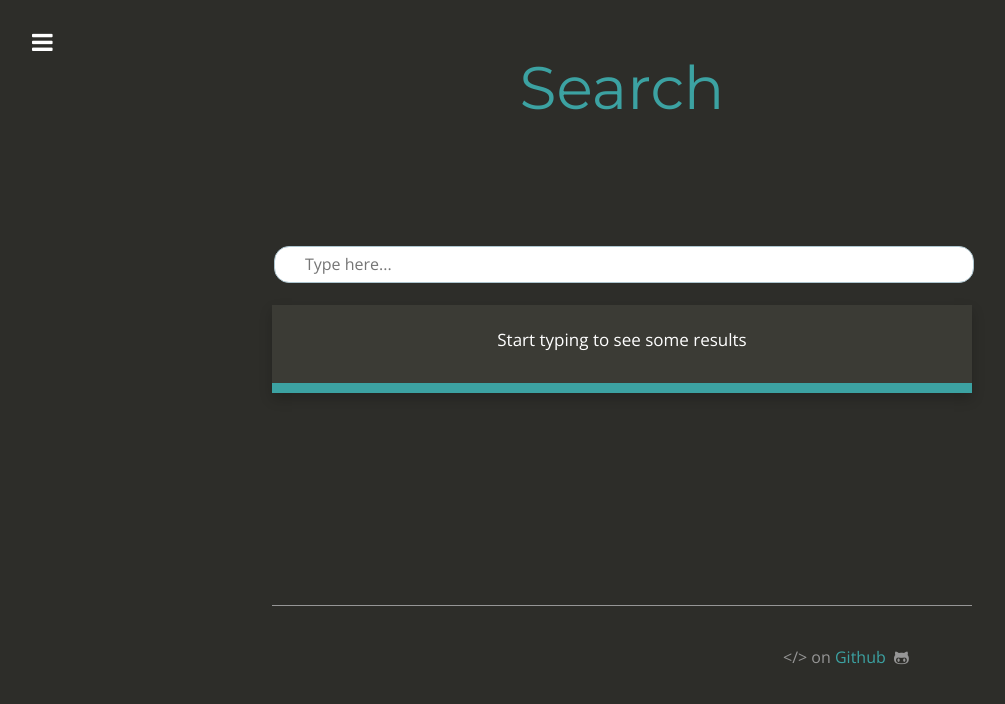
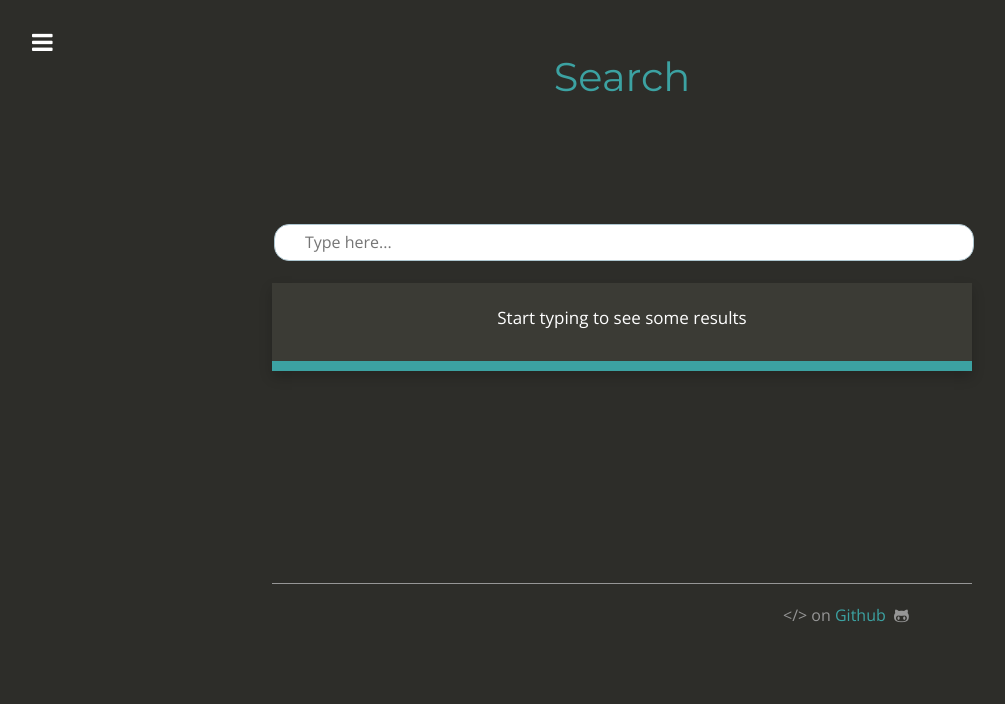
Before and after one commit to AlenaUl/drone-test-2, a Jekyll site: the page built from search.html, in a window 1280 px wide. Shown: the top 704 px of the page, without its empty margins (18-1023 px from the left). Built offline with Jekyll 4.4.1, drawn with Linux system fonts in a browser that asks for light colours; nearby versions of some CDN libraries.

Commit message:
Update style.scss

```diff
--- a/css/style.scss
+++ b/css/style.scss
@@ -263,12 +263,12 @@ ul {
 		font-size: 30px;
 
 		@media (min-width: $screen-sm-min) {
-			font-size: 42px;
+			font-size: 40px;
 			margin-top: 0px;
 		}
 
 		@media (min-width: $screen-md-min) {
-			font-size: 60px;
+			font-size: 40px;
 			margin-top: -20px;
 		}
 	}
@@ -844,8 +844,8 @@ ul {
 	div {
 		color: $light-medium;
 		text-align: center;
-		margin-top: 20px;
-		margin-bottom: 20px;
+		margin-top: 0px;
+		margin-bottom: 0px;
 	}
 }
 
```
